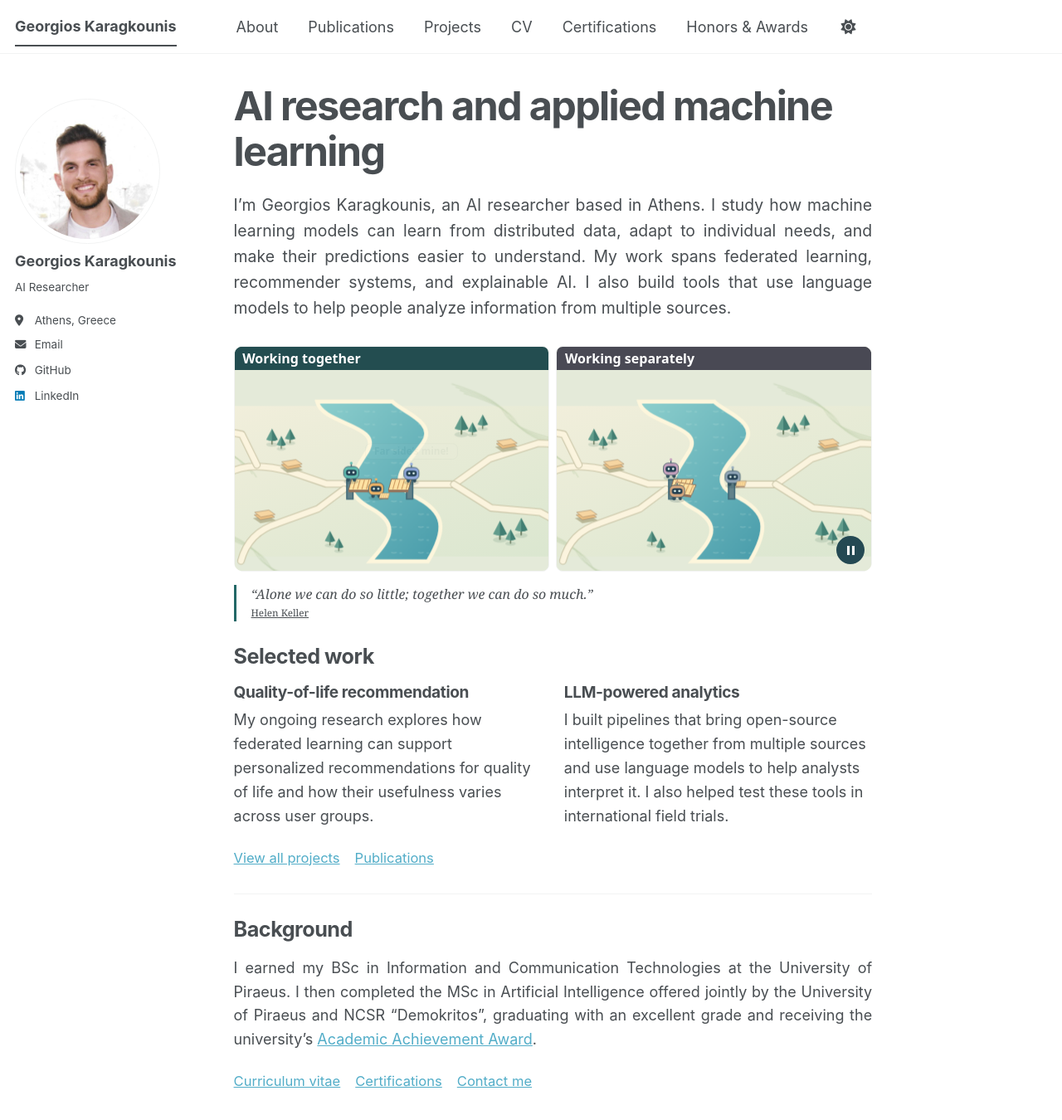
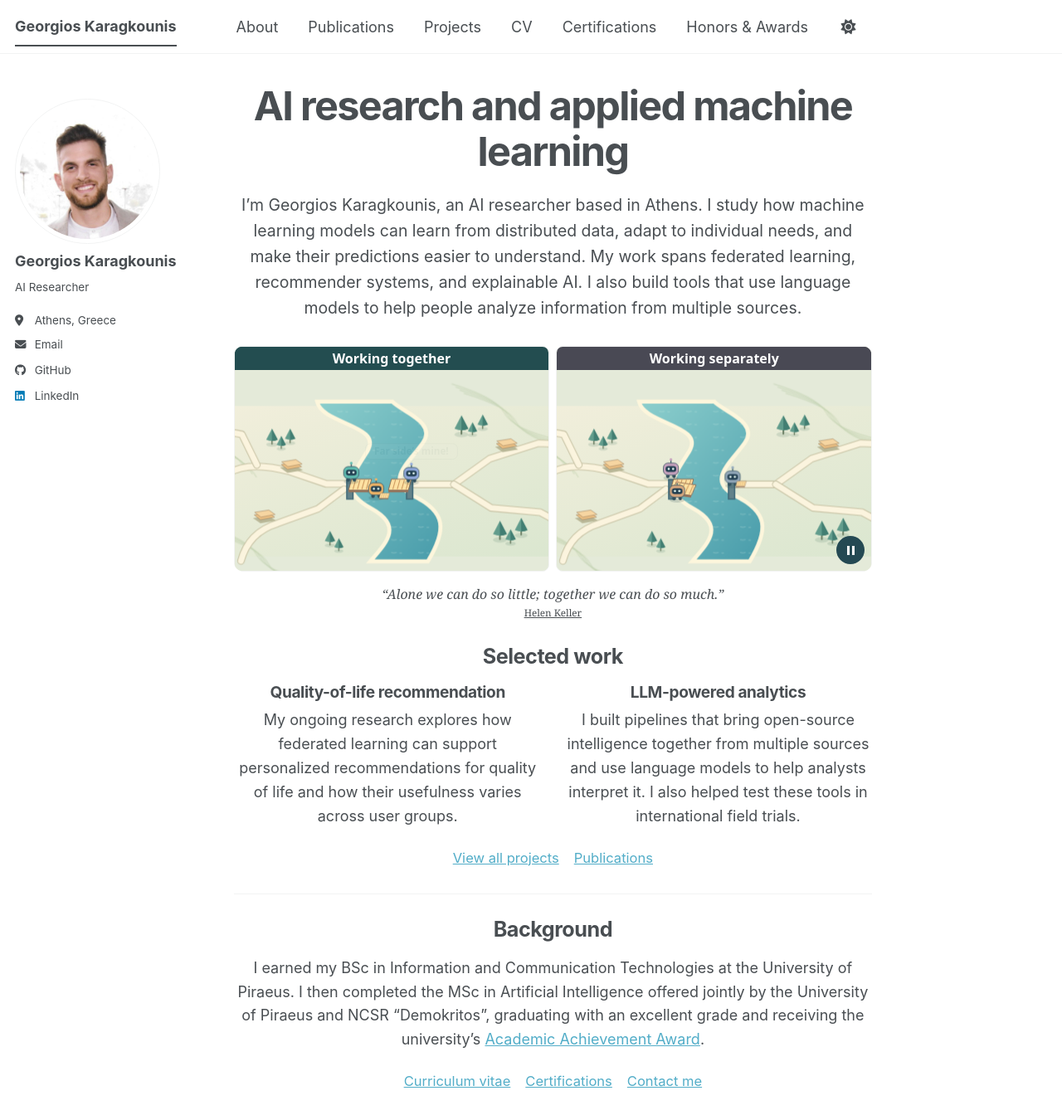
Before and after one commit to georgekaragounis/gkaragounis.github.io, a Jekyll site: the page built from _pages/about.md, in a window 1280 px wide and 1400 px high. Shown: the top 1350 px of the window at 83% size. Built offline with Jekyll 4.4.1, drawn with Linux system fonts in a browser that asks for light colours; a script bundle is joined from its source files by our own code; a style sheet for code colours, icons or effects is not loaded.

Commit message:
Center headings and reading text throughout profile pages

```diff
--- a/_pages/about.md
+++ b/_pages/about.md
@@ -11,7 +11,7 @@ redirect_from:
 
 <figure style="display:block;margin:1.2rem 0 0">
 {% include agent-bridge.html %}
-<figcaption style="display:block;margin:.85rem 0 0;padding-left:1rem;border-left:3px solid var(--profile-accent);text-align:left;font-style:normal">
+<figcaption style="display:block;margin:.85rem 0 0;text-align:center;font-style:normal">
 <blockquote cite="https://afb.org/about-afb/history/helen-keller/helen-keller-quotes/helen-keller-quotes-progress" style="border:0;padding:0;margin:0;font-family:Georgia,serif;font-size:1.18em">“Alone we can do so little; together we can do so much.”</blockquote>
 <a href="https://afb.org/about-afb/history/helen-keller/helen-keller-quotes/helen-keller-quotes-progress" style="font-size:.87em">Helen Keller</a>
 </figcaption>
--- a/_sass/layout/_academic-profile.scss
+++ b/_sass/layout/_academic-profile.scss
@@ -51,19 +51,6 @@ html[data-theme="dark"] .page__content { --profile-accent: #8acec8; }
 .credential-preview.award img {width:220px}
 
 .research-home {
-  .research-intro, .research-columns > div, .research-background {
-    container-type: inline-size;
-  }
-  .research-intro {max-width:none}
-  @container (min-width: 22rem) {
-    .research-columns p, .research-background p {
-      text-align: justify;
-      hyphens: auto;
-    }
-  }
-  @media (min-width: 40em) {
-    .research-intro {text-align:justify;hyphens:auto}
-  }
   .research-intro {font-size:1.08em;margin:0 0 1.65rem}
   h2,h3 {border:0;padding:0;line-height:1.25;letter-spacing:-.02em}
   .research-links {display:flex;align-items:center;flex-wrap:wrap;gap:.65rem 1rem;font-size:.92em}
@@ -219,3 +206,12 @@ html[data-theme="dark"] .page__content { --profile-accent: #8acec8; }
   letter-spacing:0;
 }
 .research-home .bridge-panel + .bridge-panel h3 {background:#494954}
+
+/* Center the reading area across the profile's pages. */
+.page__inner-wrap > header, .page__content {text-align:center}
+.page__content :is(p,h2,h3,li,blockquote,figcaption) {text-align:center}
+.page__content :is(.research-links,.cv-jumps,.credential-group header) {justify-content:center}
+.page__content > ul {width:fit-content;max-width:100%;margin-inline:auto;padding-inline-start:0;list-style-position:inside}
+.page__content .research-intro {margin-inline:auto}
+.page__content :is(.project-visual,.publication-thumbnail) {margin-inline:auto}
+.research-home .bridge-panel h3 {text-align:center}
```
